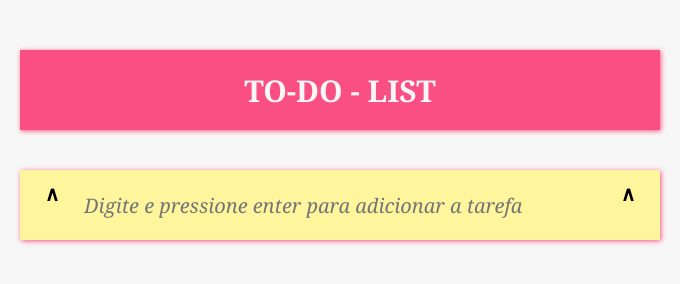
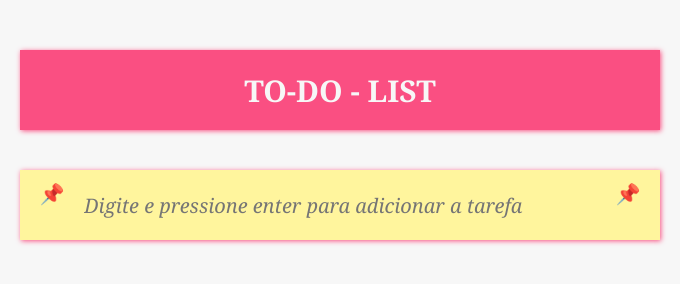
Before and after one commit to LauraDev-art/to-do-list-basic, a plain HTML site: page index.html in a window 1280 px wide. Shown: the full height of the page, 300-980 px from the left. Drawn offline with Linux system fonts and the light colour scheme.

Commit message:
Update index.html

```diff
--- a/index.html
+++ b/index.html
@@ -17,9 +17,9 @@
         </div>
 
         <div class="todo__new-item" id="newItem">
-            <div>&and;</div>
+            <div>📌</div>
             <input type="text" placeholder="Digite e pressione enter para adicionar a tarefa">
-            <div>&and;</div>
+            <div>📌</div>
         </div>
     </div>
     <script src="app.js"></script>
```
